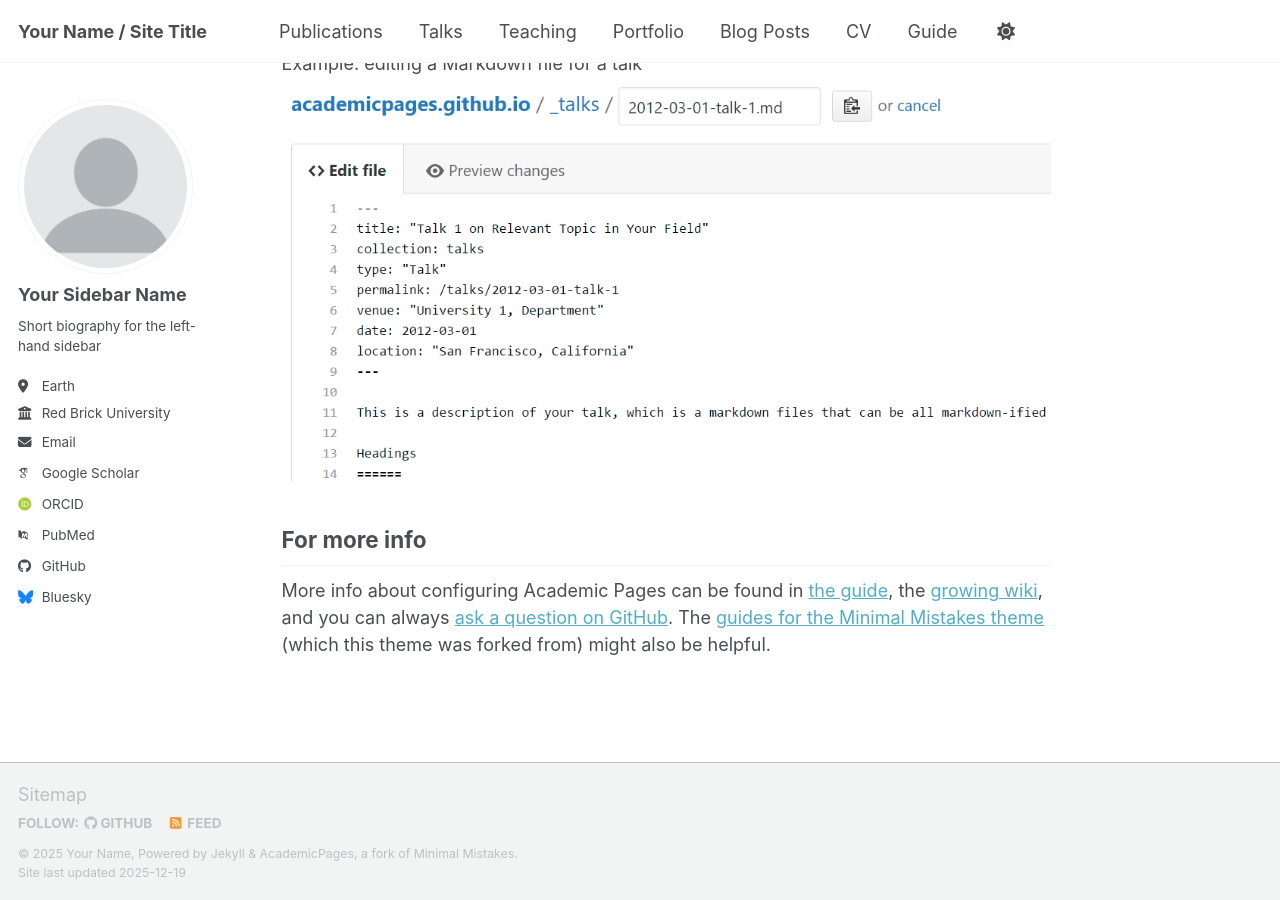
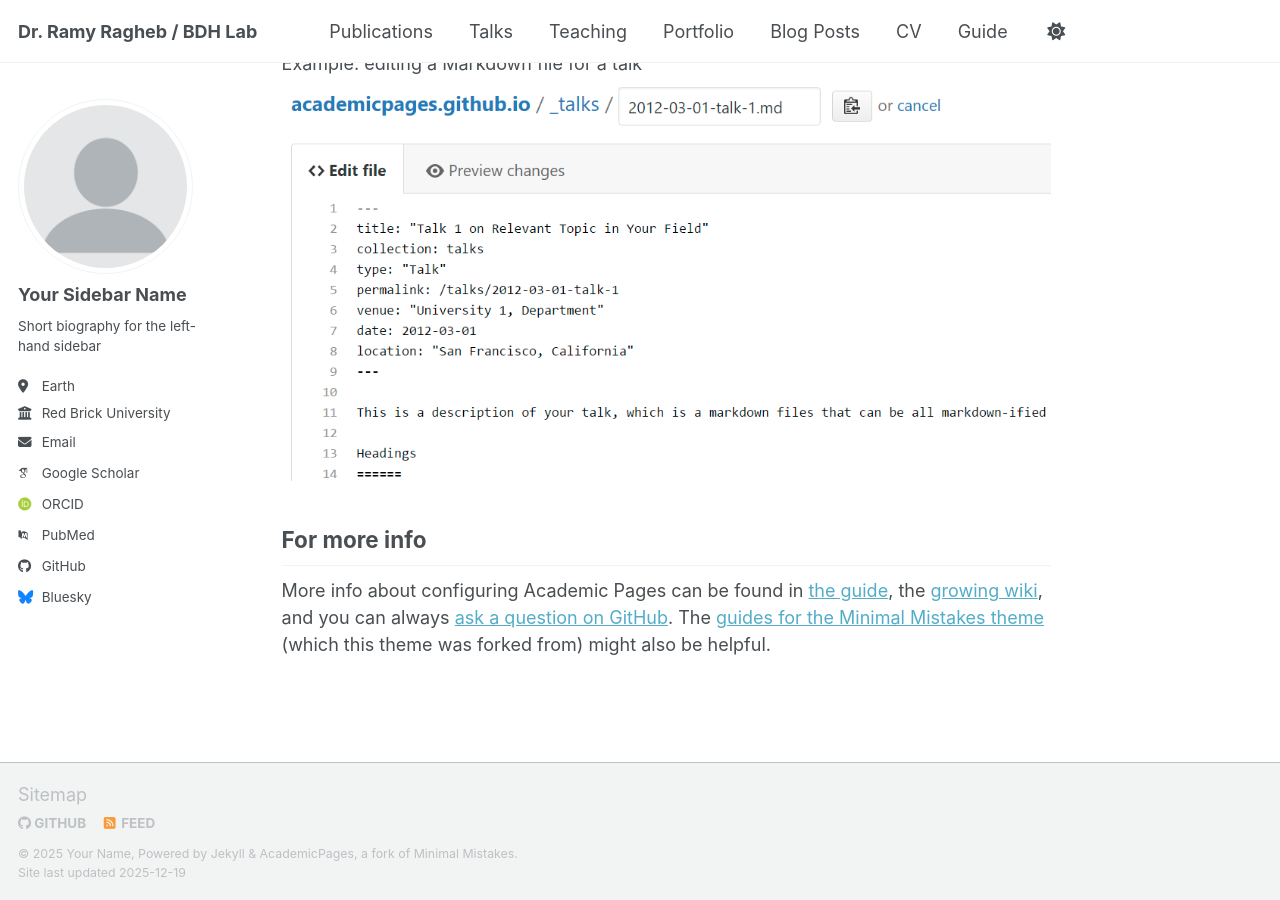
Before and after one commit to RamyRaghebRR/BDH_Lab, a Jekyll site: the page built from _pages/about.md, in a window 1280 px wide and 900 px high, scrolled down 2718 px. Built offline with Jekyll 4.4.1, drawn with Linux system fonts in a browser that asks for light colours; some web fonts are replaced; a script bundle is joined from its source files by our own code; library files that are not in the unit come from our copies.

Commit message:
Update _config.yml

```diff
--- a/_config.yml
+++ b/_config.yml
@@ -7,9 +7,9 @@
 # server process.
 
 # Basic Site Settings
-locale                   : "en-US"
+locale                   : "en-UK"
 site_theme               : "default" # Currently available options are "default", "air"
-title                    : "Your Name / Site Title"
+title                    : "Dr. Ramy Ragheb / BDH Lab"
 title_separator          : "-"
 name                     : &name "Your Name"
 description              : &description "Your Name's academic portfolio"   # Update this with a general description of your site, this is the default if not overridden by a page
```
